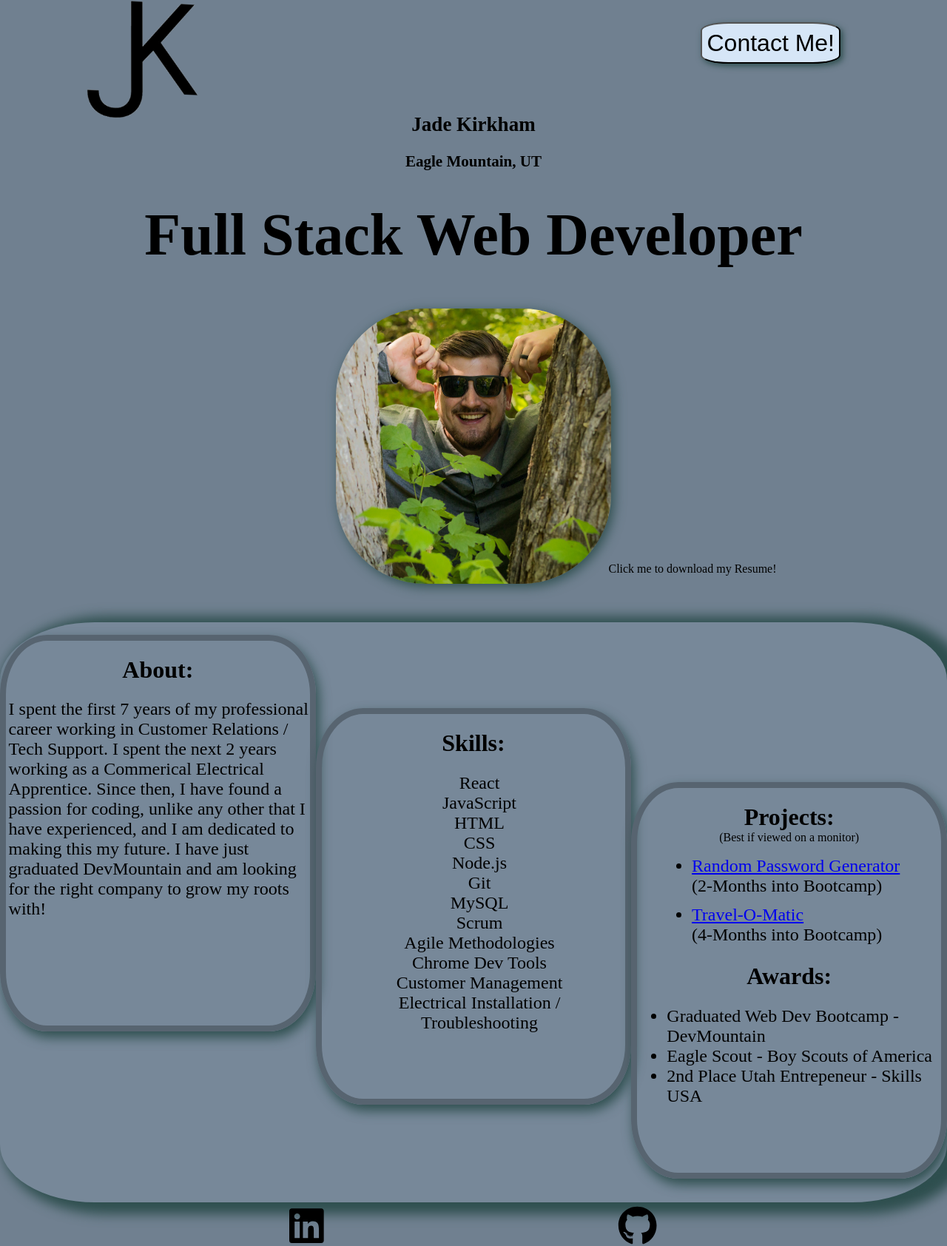
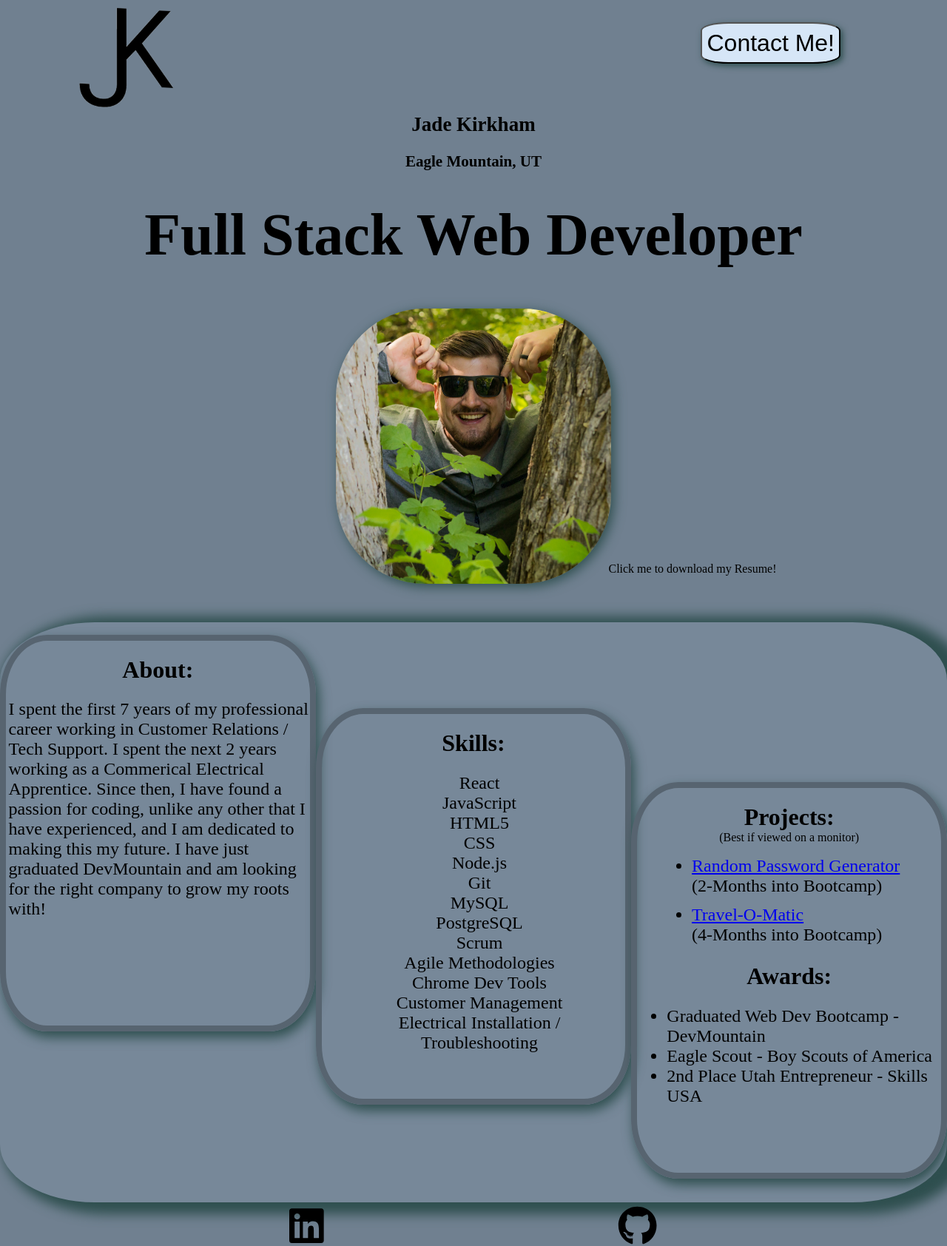
Before and after one commit to JaLeeKi/myPortfolio, a React (Create React App) app: page / in a window 1280 px wide. Shown: the whole page at 74% size. Built offline with nearby package versions, Linux system fonts and the light colour scheme.

Commit message:
added download file

```diff
--- a/src/index.css
+++ b/src/index.css
@@ -17,10 +17,10 @@ body {
 }
 
 .logoNav {
-  width: 20em;
+  width: 17em;
   border-radius: 40%;
   margin-left: 3em;
-  margin-top: 2em;
+  margin-top: 1.8em;
 }
 
 .contactBtn {
@@ -67,7 +67,7 @@ body {
 .profilePic {
   width: 23.25em;
   border-radius: 32.25%;
-  margin-bottom: 3.25em;
+  margin-bottom: 3em;
   box-shadow: 0.25em 0.25em 1em darkslategray;
 }
 
--- a/src/views/LandingPage.js
+++ b/src/views/LandingPage.js
@@ -8,7 +8,9 @@ export default function LandingPage() {
         <h3 className="address">Eagle Mountain, UT</h3>
       </div>
       <h1 className="title">Full Stack Web Developer</h1>
-      <img src="/profilePic2.jpg" alt="profilePic" className="profilePic" />
+      <a href="/Resume-Jade-Kirkham.pdf" download="Jade_Kirkham_Resume">
+        <img src="/profilePic2.jpg" alt="profilePic" className="profilePic" />
+      </a>
       <p className="picDesc">Click me to download my Resume!</p>
       <div className="middleContent">
         <div className="attributes">
@@ -29,11 +31,12 @@ export default function LandingPage() {
             <ul className="skillsList">
               <li>React</li>
               <li>JavaScript</li>
-              <li>HTML</li>
+              <li>HTML5</li>
               <li>CSS</li>
               <li>Node.js</li>
               <li>Git</li>
               <li>MySQL</li>
+              <li>PostgreSQL</li>
               <li>Scrum</li>
               <li>Agile Methodologies</li>
               <li>Chrome Dev Tools</li>
@@ -62,7 +65,7 @@ export default function LandingPage() {
             <ul className="awardsList">
               <li>Graduated Web Dev Bootcamp - DevMountain</li>
               <li>Eagle Scout - Boy Scouts of America</li>
-              <li>2nd Place Utah Entrepeneur - Skills USA</li>
+              <li>2nd Place Utah Entrepreneur - Skills USA</li>
             </ul>
           </div>
         </div>
```
Also changed, not shown: 1 other file (tests, documents, lock files or other folders).
